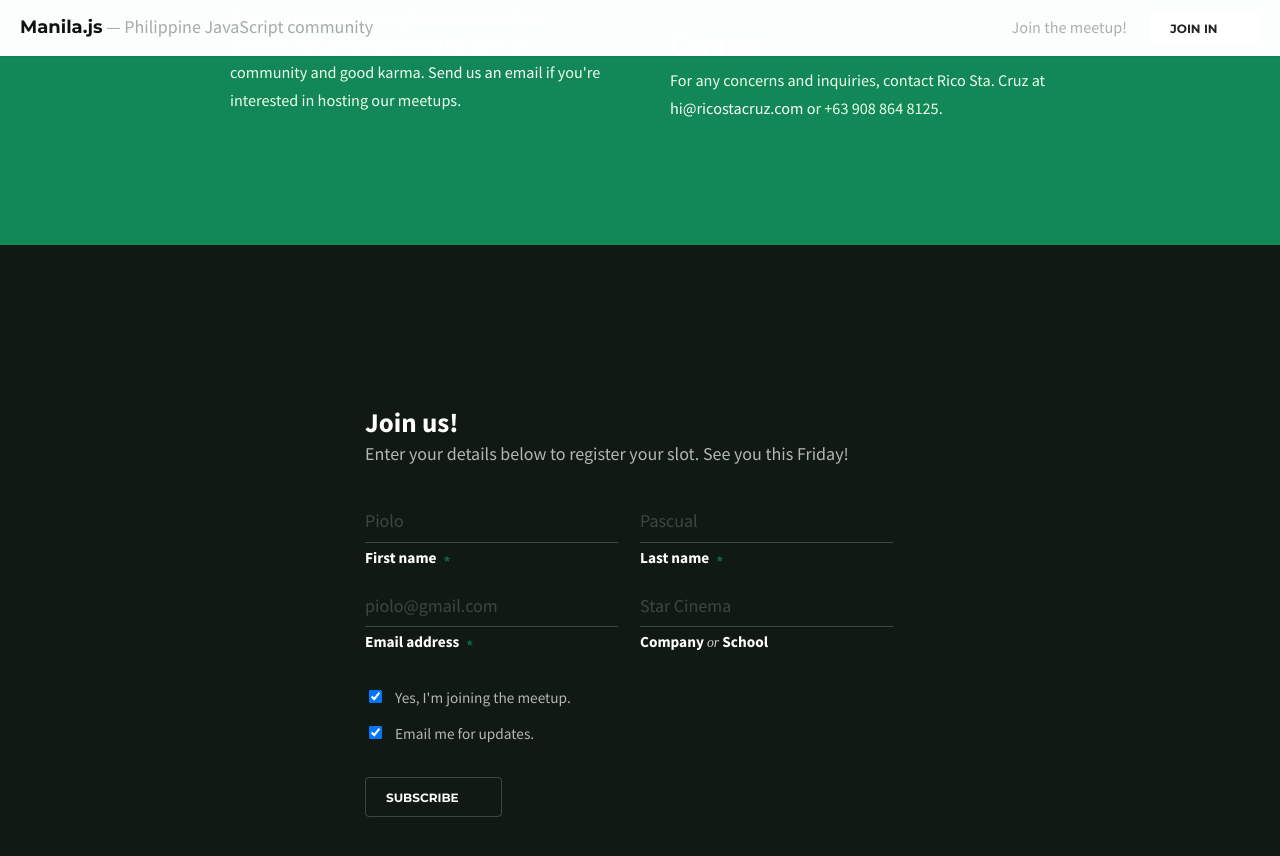
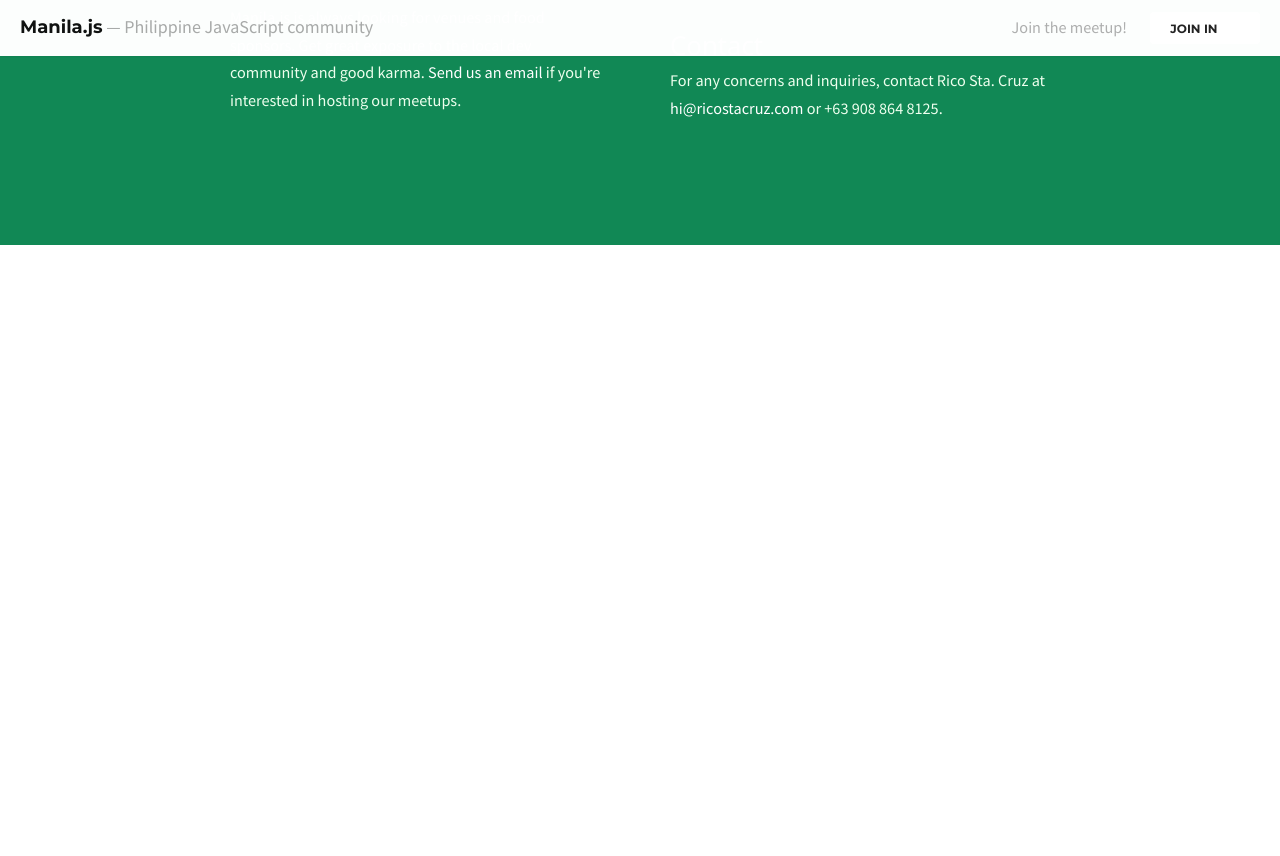
Before and after one commit to manilajs/manilajs.com, a Jekyll site: the page built from index.html, in a window 1280 px wide and 900 px high, scrolled down 3407 px. Shown: the top 856 px of the window. Built offline with Jekyll 4.4.1, drawn with Linux system fonts in a browser that asks for light colours; nearby versions of some CDN libraries; some web fonts are replaced; after the commit the page ends 3652 px from its top, so only the background shows below that.

```diff
--- a/_includes/signup-section.html
+++ b/_includes/signup-section.html
@@ -1,3 +1,4 @@
+{% if page.registration.state == "announce" || page.registration.state == "over" %}
 <section class='section signup-footer' id="signup">
   <div class='in'>
 
@@ -82,3 +83,4 @@
 
   </div>
 </section>
+{% endif %}
```
Also changed, not shown: images/share/landscape.png (added), images/share/square.png (added).
